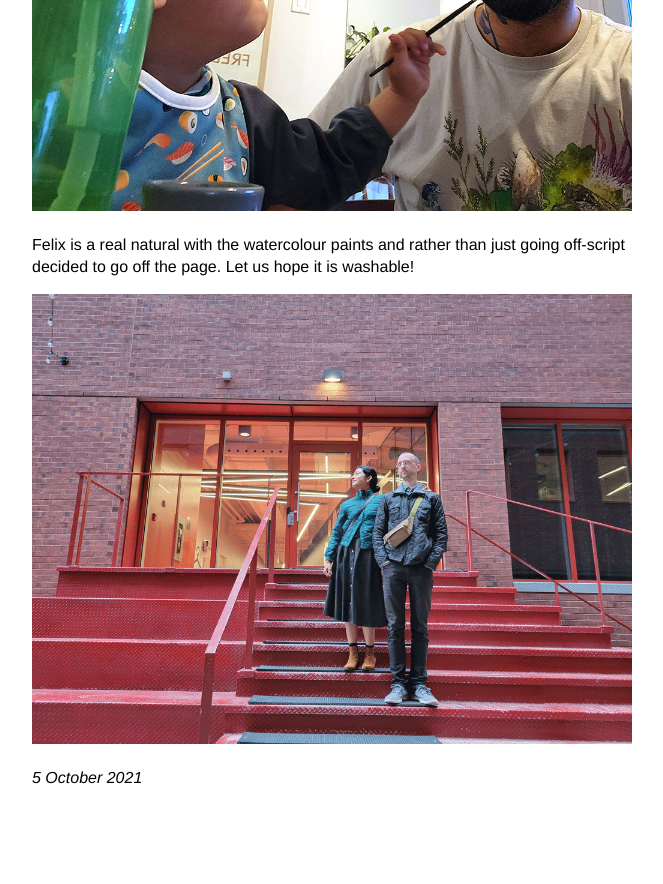
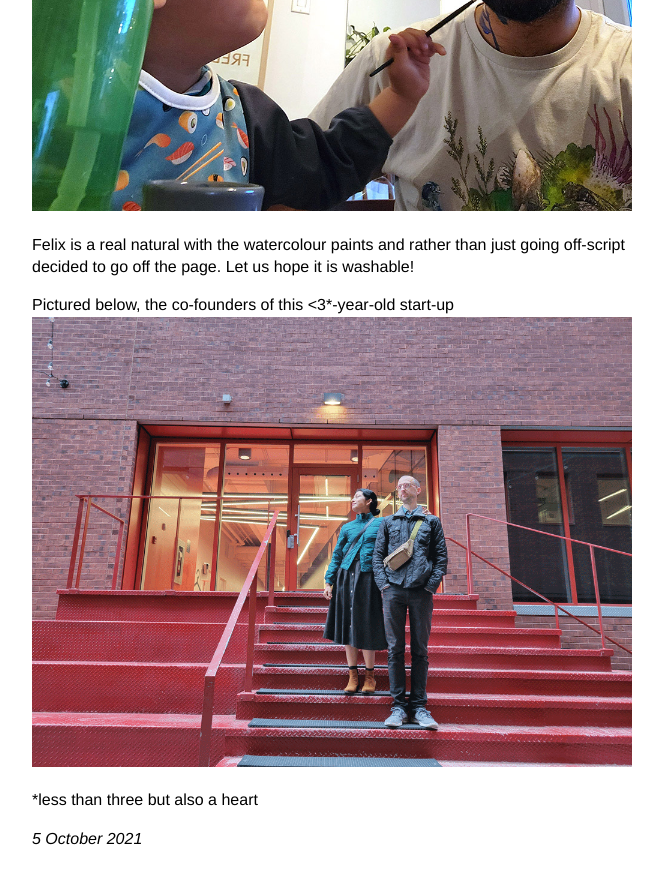
Before and after one commit to pippinbarr/felixkhaledbarr.com, a Jekyll site: the page built from _posts/2021-10-05-the-one-where-felix-paints.md, in a window 1280 px wide and 900 px high, scrolled down 1806 px. Shown: the top 884 px of the window, without its empty margins (308-971 px from the left). Built offline with Jekyll 4.4.1, drawn with Linux system fonts in a browser that asks for light colours; before the commit the page ends 2645 px from its top, so only the background shows below that.

Commit message:
Update 2021-10-05-the-one-where-felix-paints.md
final bit of a caption for this one!

```diff
--- a/_posts/2021-10-05-the-one-where-felix-paints.md
+++ b/_posts/2021-10-05-the-one-where-felix-paints.md
@@ -26,4 +26,7 @@ There were many edible and incredible nourishing moments for today. First and fo
 
 Felix is a real natural with the watercolour paints and rather than just going off-script decided to go off the page. Let us hope it is washable!
 
+Pictured below, the co-founders of this <3*-year-old start-up
 ![](/assets/images/04-20211005_055119-the-one-where-they-stand-on-steps.gif)
+
+*less than three but also a heart
```
